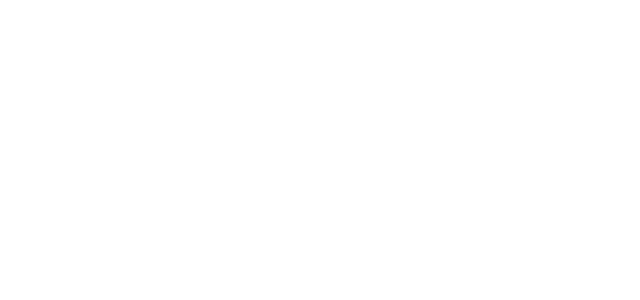
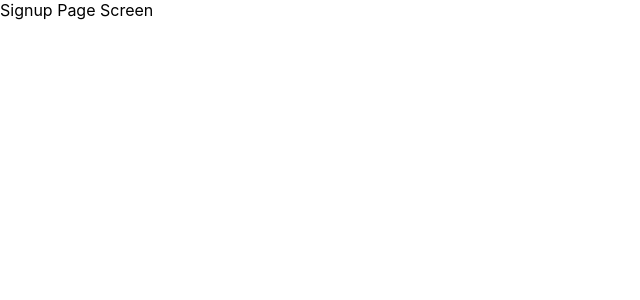
Before and after one commit to SKIConcepcion/kainthereya, a React (Create React App) app in the folder frontend/: page /signup in a window 1280 px wide. Before the commit this address had no page. Shown: the top 300 px of the page, without its empty margins (0-640 px from the left). Built offline with nearby package versions, Linux system fonts and the light colour scheme.

Commit message:
feat: initialize sign up page

```diff
--- a/frontend/src/App.js
+++ b/frontend/src/App.js
@@ -2,6 +2,7 @@
 
 import LoginPage from './pages/LoginPage';
 import HomePage from './pages/HomePage';
+import SignupPage from './pages/SignupPage';
 
 function App() {
   return (
@@ -11,6 +12,7 @@
           <Routes>
 
             < Route path="/" element={<LoginPage/>} />
+            < Route path="/signup" element={<SignupPage/>} />
             < Route path="/home" element={<HomePage/>} />
 
           </Routes>
--- /dev/null
+++ b/frontend/src/pages/SignupPage.js
@@ -0,0 +1,17 @@
+import React, { useEffect, useState } from 'react';
+import { useNavigate, useLocation } from 'react-router-dom';
+
+
+function SignupPage() {
+  const navigate = useNavigate();
+
+  return (
+    <>
+      <div>
+        Signup Page Screen
+      </div>
+    </>
+  );
+}
+
+export default SignupPage;
```
